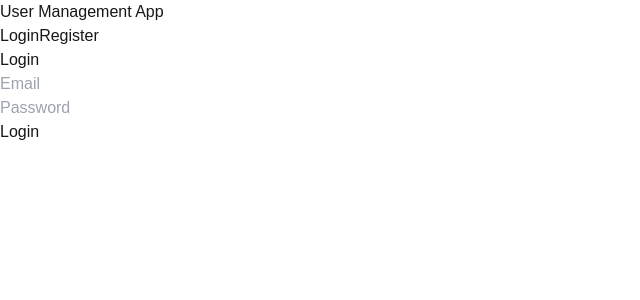
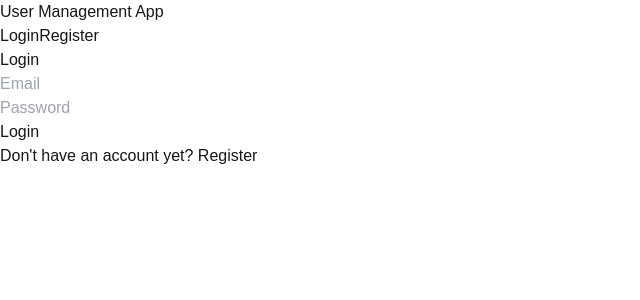
Before and after one commit to yusup-rd/authify, a Next.js app in the folder frontend/: page /login in a window 1280 px wide. Shown: the top 300 px of the page, without its empty margins (0-640 px from the left). Built offline with nearby package versions, Linux system fonts and the light colour scheme.

Commit message:
Minor edit

```diff
--- a/frontend/src/app/login/page.tsx
+++ b/frontend/src/app/login/page.tsx
@@ -7,6 +7,7 @@ import { useRouter } from "next/navigation";
 import axios from "axios";
 import { Field, Form, Formik } from "formik";
 import * as Yup from "yup";
+import Link from "next/link";
 
 const LoginPage = () => {
     const router = useRouter();
@@ -118,6 +119,12 @@ const LoginPage = () => {
                         </Form>
                     )}
                 </Formik>
+                <Link
+                    href="/register"
+                    className="block text-center text-purple-200 font-semibold mt-2 hover:text-purple-400 transition duration-200"
+                >
+                    Don&apos;t have an account yet? Register
+                </Link>
             </div>
         </div>
     );
```
Also changed, not shown: frontend/src/app/register/page.tsx (+10 -1 lines).
